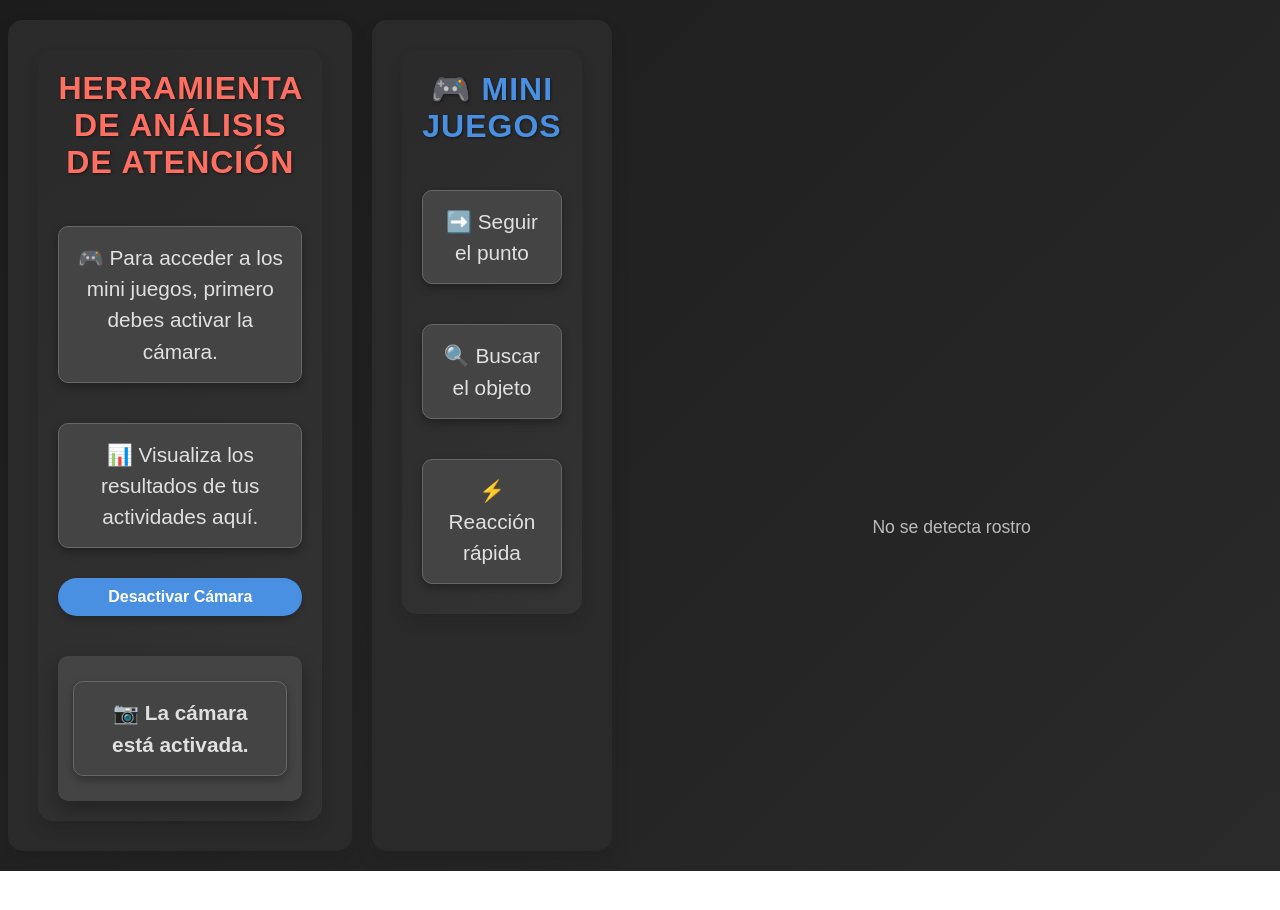
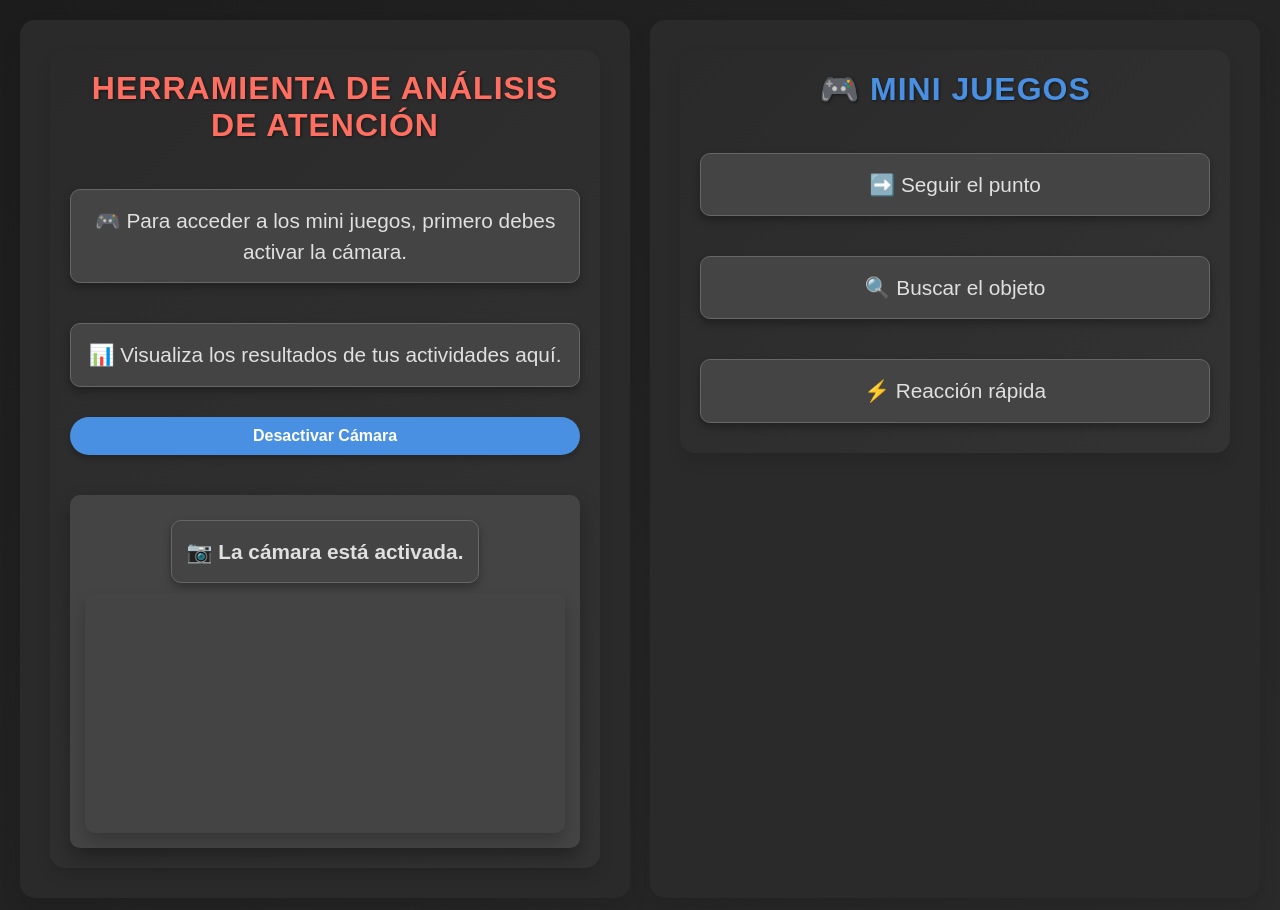
Before and after one commit to JeanPPG/interfaces-proyecto, a React (Create React App) app: page / in a window 1280 px wide. Both pictures are taken after a click on the button "Activar Cámara". Shown: the top 910 px of the page. Before the commit the page ends 871 px from the top, so only its background shows below. Built offline with nearby package versions, Linux system fonts and the light colour scheme; no server answers.

Commit message:
Downgrade

```diff
--- a/src/App.js
+++ b/src/App.js
@@ -6,84 +6,16 @@ import './App.css';
 /* global GazeRecorderAPI */
 
 const App = () => {
+  // Estado para habilitar/deshabilitar la cámara
   const [cameraEnabled, setCameraEnabled] = useState(false);
+  // Estado para controlar si el minijuego está activo
   const [isMiniGameActive, setIsMiniGameActive] = useState(false);
+  // Estado para almacenar datos de sesión (como datos de Morphcast y GazeRecorder)
   const [sessionData, setSessionData] = useState({});
-  const [faceDetected, setFaceDetected] = useState(false); // Estado para la detección de rostro
-  const videoRef = useRef(null); // Referencia para el video
-  const canvasRef = useRef(null); // Referencia para el canvas
-  const [stopMorphcastFn, setStopMorphcastFn] = useState(null);
-  const stopGazeRecorderFn = useRef(null);
-
-  // Cargar y configurar OpenCV.js
-  useEffect(() => {
-    if (window.cv) {
-      const videoElement = videoRef.current;
-      const canvasElement = canvasRef.current;
-      const context = canvasElement.getContext('2d');
-
-      // Cargar el clasificador Haar Cascade para la detección de rostros
-      const faceCascade = new window.cv.CascadeClassifier();
-      faceCascade.load('haarcascade_frontalface_default.xml');
-
-      // Función de detección de rostros
-      const detectFace = () => {
-        if (videoElement && context) {
-          context.drawImage(videoElement, 0, 0, canvasElement.width, canvasElement.height);
-          const frame = context.getImageData(0, 0, canvasElement.width, canvasElement.height);
-          const mat = window.cv.matFromImageData(frame);
-          const grayMat = new window.cv.Mat();
-          window.cv.cvtColor(mat, grayMat, window.cv.COLOR_RGBA2GRAY);
-
-          const faces = new window.cv.RectVector();
-          faceCascade.detectMultiScale(grayMat, faces);
-
-          if (faces.size() > 0) {
-            setFaceDetected(true);
-          } else {
-            setFaceDetected(false);
-          }
-
-          mat.delete();
-          grayMat.delete();
-          faces.delete();
-        }
-      };
-
-      // Iniciar la detección de rostros cada 100ms para optimización de recursos
-      const intervalId = setInterval(detectFace, 100);
-
-      // Limpiar el intervalo cuando el componente se desmonte
-      return () => {
-        clearInterval(intervalId);
-      };
-    }
-  }, []);
-
-  // Manejo de la cámara
-  useEffect(() => {
-    if (cameraEnabled) {
-      const initCamera = async () => {
-        const stream = await navigator.mediaDevices.getUserMedia({
-          video: { facingMode: 'user' },
-        });
-        videoRef.current.srcObject = stream;
-        videoRef.current.play();
-      };
-
-      initCamera();
-
-      return () => {
-        const stream = videoRef.current.srcObject;
-        const tracks = stream.getTracks();
-        tracks.forEach((track) => track.stop());
-      };
-    }
-  }, [cameraEnabled]);
 
   /**
-   * Guardar los datos de sesión en un archivo JSON descargable
-   * @param {Object} data
+   * Guarda los datos de sesión en un archivo JSON descargable.
+   * @param {Object} data - Datos de la sesión a guardar.
    */
   const saveSessionData = (data) => {
     const blob = new Blob([JSON.stringify(data, null, 2)], { type: 'application/json' });
@@ -96,29 +28,8 @@ const App = () => {
   };
 
   /**
-   * Enviar datos al backend
-   * @param {Object} data
-   */
-  const sendDataToBackend = async (data) => {
-    try {
-      const response = await fetch('http://localhost:5000/upload', {
-        method: 'POST',
-        headers: { 'Content-Type': 'application/json' },
-        body: JSON.stringify(data),
-      });
-      if (response.ok) {
-        console.log('Datos enviados correctamente al backend.');
-      } else {
-        console.error('Error al enviar datos al backend.');
-      }
-    } catch (error) {
-      console.error('Error en la conexión con el backend:', error);
-    }
-  };
-
-  /**
-   * Iniciar el servicio de Morphcast
-   * @returns {Function}
+   * Inicia el servicio de Morphcast cargando los módulos necesarios.
+   * @returns {Function} - Función para detener Morphcast.
    */
   const startMorphcast = async () => {
     const scriptLoader = (src, config = null) =>
@@ -131,28 +42,30 @@ const App = () => {
         document.head.appendChild(script);
       });
 
+    // Carga los scripts necesarios para Morphcast
     await scriptLoader('https://sdk.morphcast.com/mphtools/v1.1/mphtools.js', 'compatibilityUI, compatibilityAutoCheck');
     await scriptLoader('https://ai-sdk.morphcast.com/v1.16/ai-sdk.js');
 
     const CY = window.CY;
     const loader = CY.loader();
 
+    // Configura los módulos de Morphcast
     loader
-      .licenseKey('sk52c05b0d7a4c86845903a5f3e556f024c07299241fd3')
-      .addModule(CY.modules().FACE_EMOTION.name, { smoothness: 0.4 })
-      .addModule(CY.modules().FACE_ATTENTION.name, { smoothness: 0.83 })
-      .addModule(CY.modules().DATA_AGGREGATOR.name, { initialWaitMs: 2000, periodMs: 1000 });
+      .licenseKey('sk52c05b0d7a4c86845903a5f3e556f024c07299241fd3') // Clave de licencia
+      .addModule(CY.modules().FACE_EMOTION.name, { smoothness: 0.4 }) // Modulo de emociones
+      .addModule(CY.modules().FACE_ATTENTION.name, { smoothness: 0.83 }) // Modulo de atención
+      .addModule(CY.modules().DATA_AGGREGATOR.name, { initialWaitMs: 2000, periodMs: 1000 }); // Agregador de datos
 
     const { start, stop } = await loader.load();
-    start();
+    start(); // Inicia Morphcast
     window.addEventListener(CY.modules().DATA_AGGREGATOR.eventName, handleMorphcastData);
 
-    return stop;
+    return stop; // Devuelve la función para detener Morphcast
   };
 
   /**
-   * Detener Morphcast
-   * @param {Function} stop
+   * Detiene el servicio de Morphcast y elimina los eventos asociados.
+   * @param {Function} stop - Función para detener Morphcast.
    */
   const stopMorphcast = (stop) => {
     if (stop) {
@@ -162,8 +75,8 @@ const App = () => {
   };
 
   /**
-   * Manejar los datos de Morphcast
-   * @param {Object} e
+   * Maneja los datos recibidos de Morphcast.
+   * @param {Object} e - Evento con datos de Morphcast.
    */
   const handleMorphcastData = (e) => {
     setSessionData((prevData) => ({
@@ -173,8 +86,8 @@ const App = () => {
   };
 
   /**
-   * Iniciar GazeRecorder
-   * @returns {Function}
+   * Inicia el servicio de GazeRecorder para grabar datos de seguimiento ocular.
+   * @returns {Function} - Función para detener GazeRecorder y obtener los datos.
    */
   const startGazeRecorder = () => {
     const script = document.createElement('script');
@@ -183,14 +96,14 @@ const App = () => {
     document.body.appendChild(script);
 
     script.onload = () => {
-      GazeRecorderAPI.Rec();
+      GazeRecorderAPI.Rec(); // Inicia la grabación
     };
 
     script.onerror = () => console.error('Failed to load GazeRecorder script');
 
     return () => {
-      GazeRecorderAPI.StopRec();
-      const gazeData = GazeRecorderAPI.GetRecData();
+      GazeRecorderAPI.StopRec(); // Detiene la grabación
+      const gazeData = GazeRecorderAPI.GetRecData(); // Obtiene los datos grabados
       setSessionData((prevData) => ({
         ...prevData,
         gazeRecorder: gazeData,
@@ -198,6 +111,14 @@ const App = () => {
     };
   };
 
+  // Guarda la función para detener Morphcast
+  const [stopMorphcastFn, setStopMorphcastFn] = useState(null);
+  // Ref para almacenar la función de detener GazeRecorder
+  const stopGazeRecorderFn = useRef(null);
+
+  /**
+   * Maneja los cambios en el estado de la cámara. Inicia o detiene los servicios según sea necesario.
+   */
   useEffect(() => {
     if (cameraEnabled) {
       startMorphcast().then((stop) => setStopMorphcastFn(() => stop));
@@ -205,38 +126,32 @@ const App = () => {
     } else {
       if (stopMorphcastFn) stopMorphcast(stopMorphcastFn);
       if (stopGazeRecorderFn.current) stopGazeRecorderFn.current();
-      if (Object.keys(sessionData).length > 0) {
-        saveSessionData(sessionData);
-        sendDataToBackend(sessionData);
-      }
+      if (Object.keys(sessionData).length > 0) saveSessionData(sessionData);
     }
   }, [cameraEnabled]);
 
   return (
     <div className={`app ${isMiniGameActive ? 'mini-game-active' : ''}`}>
+      {/* Columna izquierda: Mostrar resultados si no hay un minijuego activo */}
       {!isMiniGameActive && (
         <div className="left-column">
           <Results setCameraEnabled={setCameraEnabled} cameraEnabled={cameraEnabled} />
         </div>
       )}
 
+      {/* Columna derecha: Mostrar minijuegos cuando la cámara está activa */}
       {cameraEnabled && !isMiniGameActive && (
         <div className="right-column">
           <MiniJuegos onGameStart={() => setIsMiniGameActive(true)} />
         </div>
       )}
 
+      {/* Contenedor del minijuego */}
       {isMiniGameActive && (
         <div className="mini-game-container">
           <MiniJuegos onGameEnd={() => setIsMiniGameActive(false)} />
         </div>
       )}
-
-      <div className="video-container">
-        <video ref={videoRef} width="640" height="480" autoPlay />
-        <canvas ref={canvasRef} width="640" height="480" style={{ display: 'none' }} />
-        <p>{faceDetected ? 'Rostro Detectado' : 'No se detecta rostro'}</p>
-      </div>
     </div>
   );
 };
--- a/src/components/Results.js
+++ b/src/components/Results.js
@@ -2,12 +2,14 @@ import React, { useState } from "react";
 import Webcam from "react-webcam";  // Importamos la librería
 
 import "./Results.css";
+import cv from "opencv.js";
 
 const Results = ({ setCameraEnabled, cameraEnabled }) => {
 
   const toggleCamera = () => {
     setCameraEnabled((prev) => !prev); // Cambia el estado de activación de la cámara
   };
+
 
   return (
     <div className="results">
@@ -21,7 +23,15 @@ const Results = ({ setCameraEnabled, cameraEnabled }) => {
       {cameraEnabled && (
         <div className="camera-container">
           <p className="camera-status">📷 La cámara está activada.</p>
-
+          <Webcam
+            audio={false} // Desactivar audio
+            screenshotFormat="image/jpeg" // Formato de captura
+            width="100%" // 100% de ancho de su contenedor
+            videoConstraints={{
+              facingMode: "user", // Modo de la cámara frontal
+            }}
+            className="camera-feed" // Aplicar clase CSS para darle estilo
+          />
         </div>
       )}
     </div>
```
